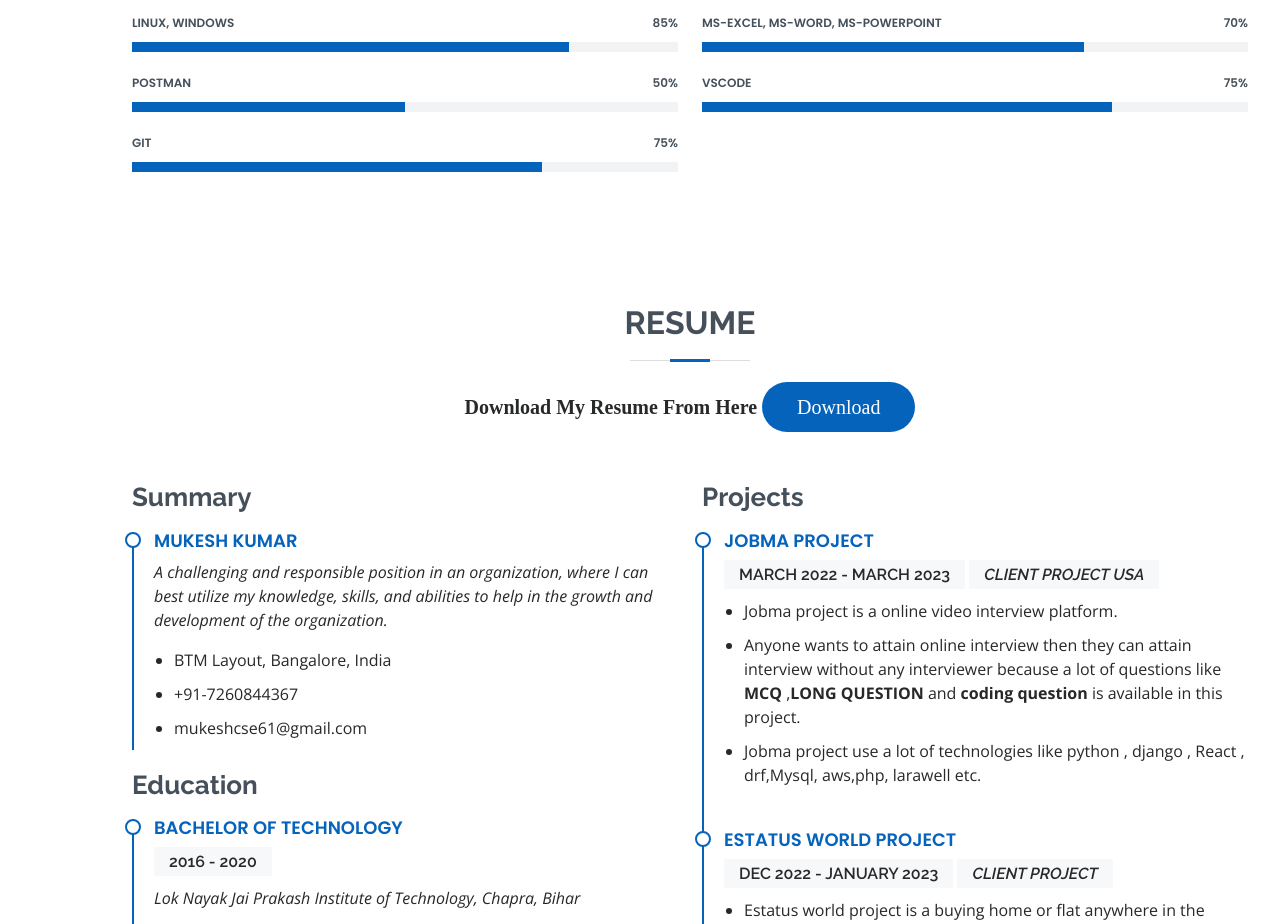
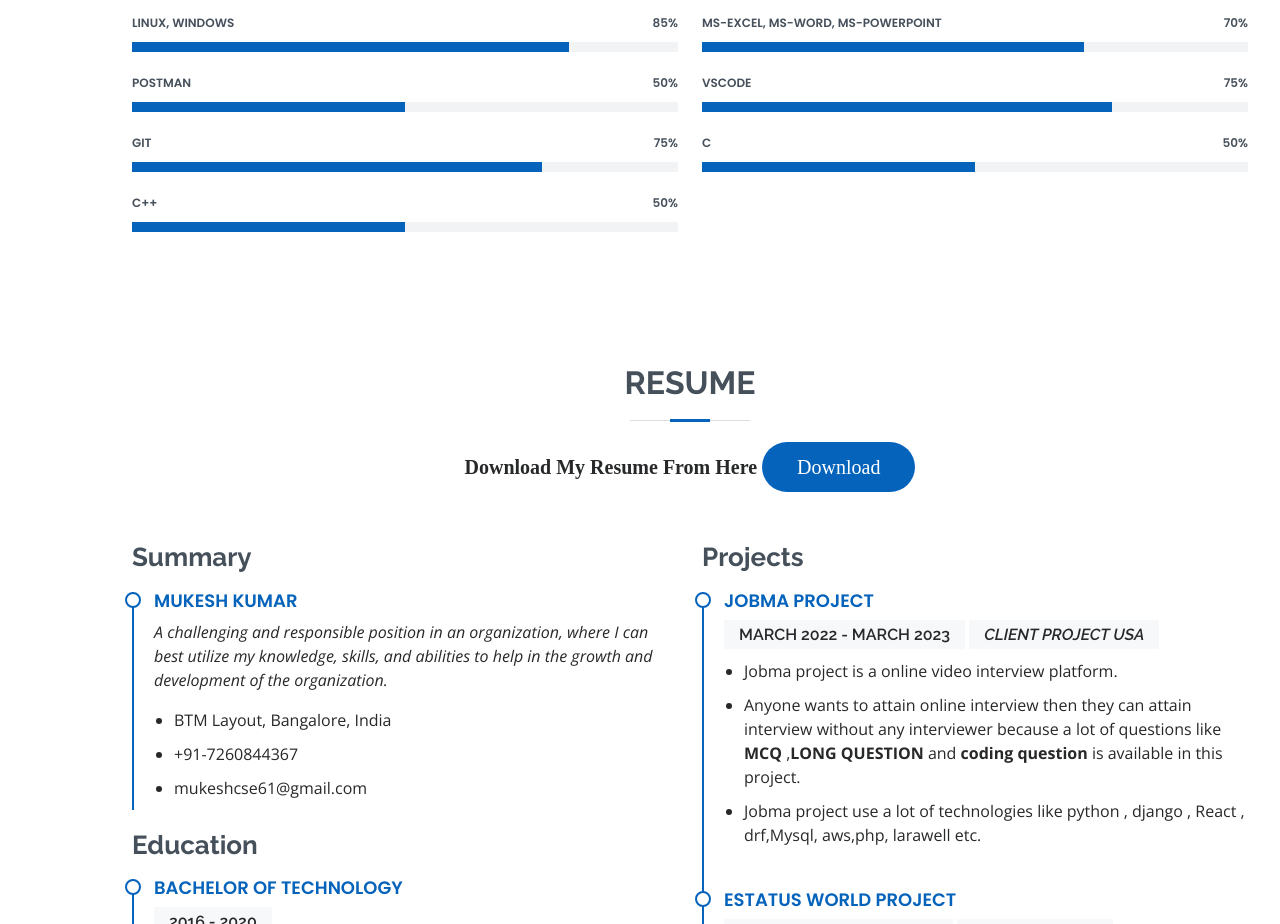
Before and after one commit to mukesh7260/mkportfolio, a plain HTML site: page index.html in a window 1280 px wide. Shown: the part 2000-2924 px from the top of the page. Drawn offline with nearby package versions, Linux system fonts and the light colour scheme; animation ran at ten frames a second; files whose address does not match are found by name.

Commit message:
10th commit

```diff
--- a/index.html
+++ b/index.html
@@ -215,6 +215,14 @@
               </div>
             </div>
 
+            <div class="progress">
+              <span class="skill"> C++ <i class="val">50%</i></span>
+              <div class="progress-bar-wrap">
+                <div class="progress-bar" role="progressbar" aria-valuenow="50" aria-valuemin="0" aria-valuemax="100">
+                </div>
+              </div>
+            </div>
+
           </div>
 
           <div class="col-lg-6">
@@ -237,6 +245,14 @@
               <span class="skill"> VSCODE <i class="val">75%</i></span>
               <div class="progress-bar-wrap">
                 <div class="progress-bar" role="progressbar" aria-valuenow="75" aria-valuemin="0" aria-valuemax="100"></div>
+              </div>
+            </div>
+
+            <div class="progress">
+              <span class="skill"> C <i class="val">50%</i></span>
+              <div class="progress-bar-wrap">
+                <div class="progress-bar" role="progressbar" aria-valuenow="50" aria-valuemin="0" aria-valuemax="100">
+                </div>
               </div>
             </div>
 
```
